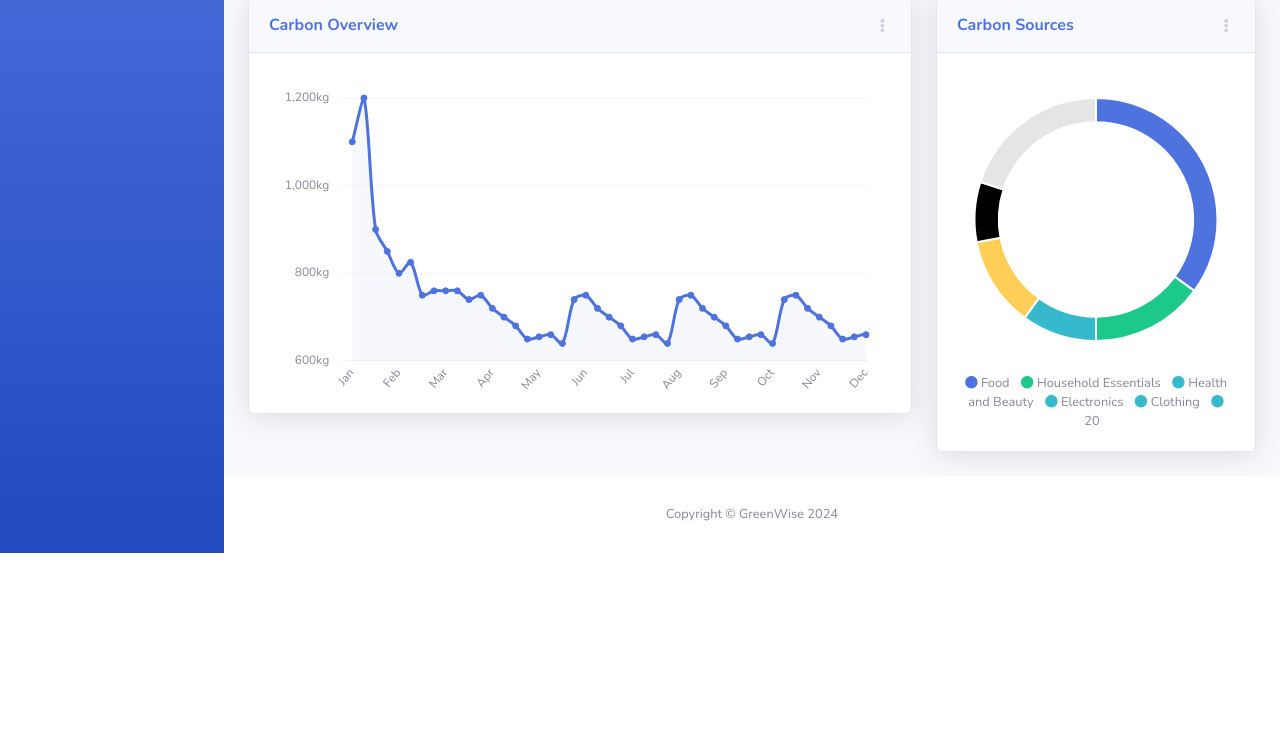
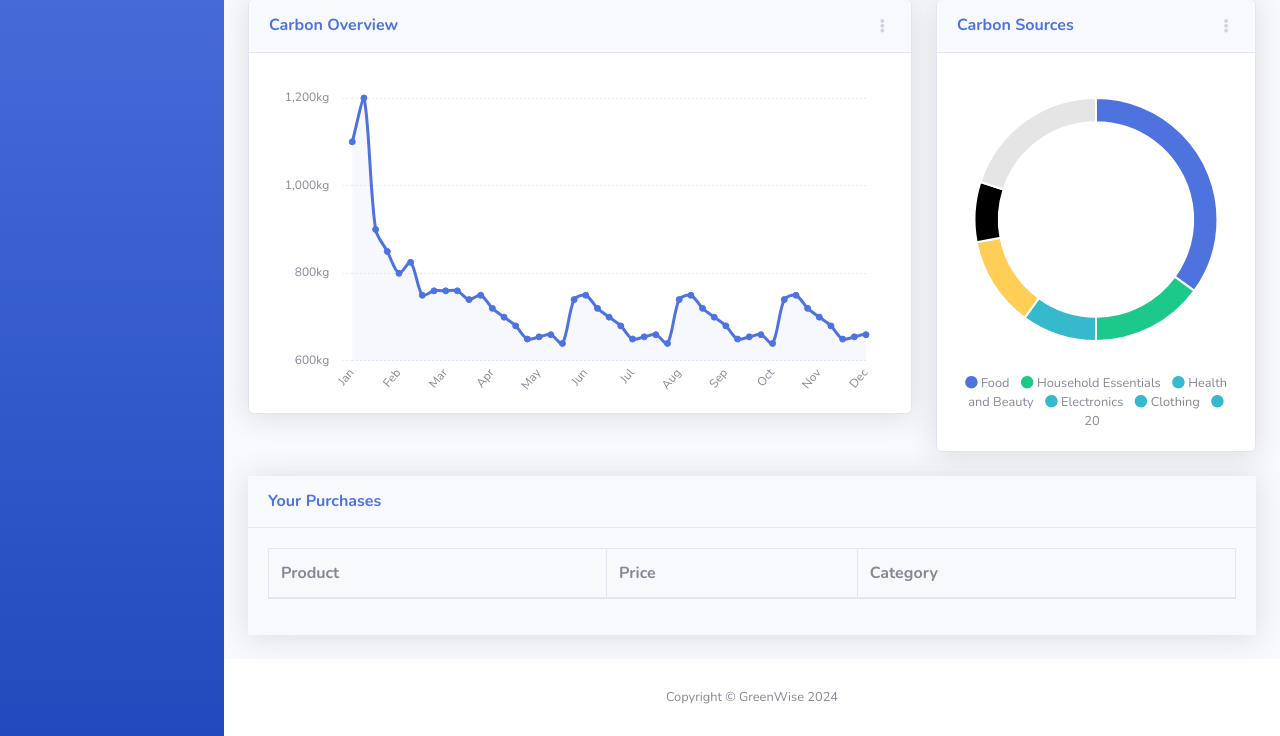
Before and after one commit to BenjMonast/GreenWise, a Flask app: page / in a window 1280 px wide. Shown: the part 279-1015 px from the top of the page. Before the commit the page ends 832 px from the top, so only its background shows below. Run offline with Flask 3, Linux system fonts and the light colour scheme; lists and menus that the app fills with data are empty; some libraries are stand-ins or nearby versions.

Commit message:
display table main page

```diff
--- a/templates/index.html
+++ b/templates/index.html
@@ -19,6 +19,12 @@
 
     <!-- Custom styles for this template-->
     <link href="static/css/sb-admin-2.min.css" rel="stylesheet">
+
+    <style>
+        .purchases-table {
+            width: 100%;
+        }
+    </style>
 
 </head>
 
@@ -223,6 +229,31 @@
                         </div>
                     </div>
 
+                    <div class="row">
+                        <div class="col-lg-12">
+                            <div id="table-card" class="shadow mb-4" width="100%">
+                                <div class="card-header py-3">
+                                    <h6 class="m-0 font-weight-bold text-primary">Your Purchases</h6>
+                                </div>
+                                <div class="card-body">
+                                    <div class="table-responsive">
+                                        <table class="table table-bordered" id="dataTable" width="100%" cellspacing="0">
+                                            <thead>
+                                                <tr>
+                                                    <th>Product</th>
+                                                    <th>Price</th>
+                                                    <th>Category</th>
+                                                </tr>
+                                            </thead>
+                                            <tbody>
+                                            </tbody>
+                                        </table>
+                                    </div>
+                                </div>
+                            </div>
+                        </div>
+                    </div>
+
                 </div>
                 <!-- /.container-fluid -->
 
```
